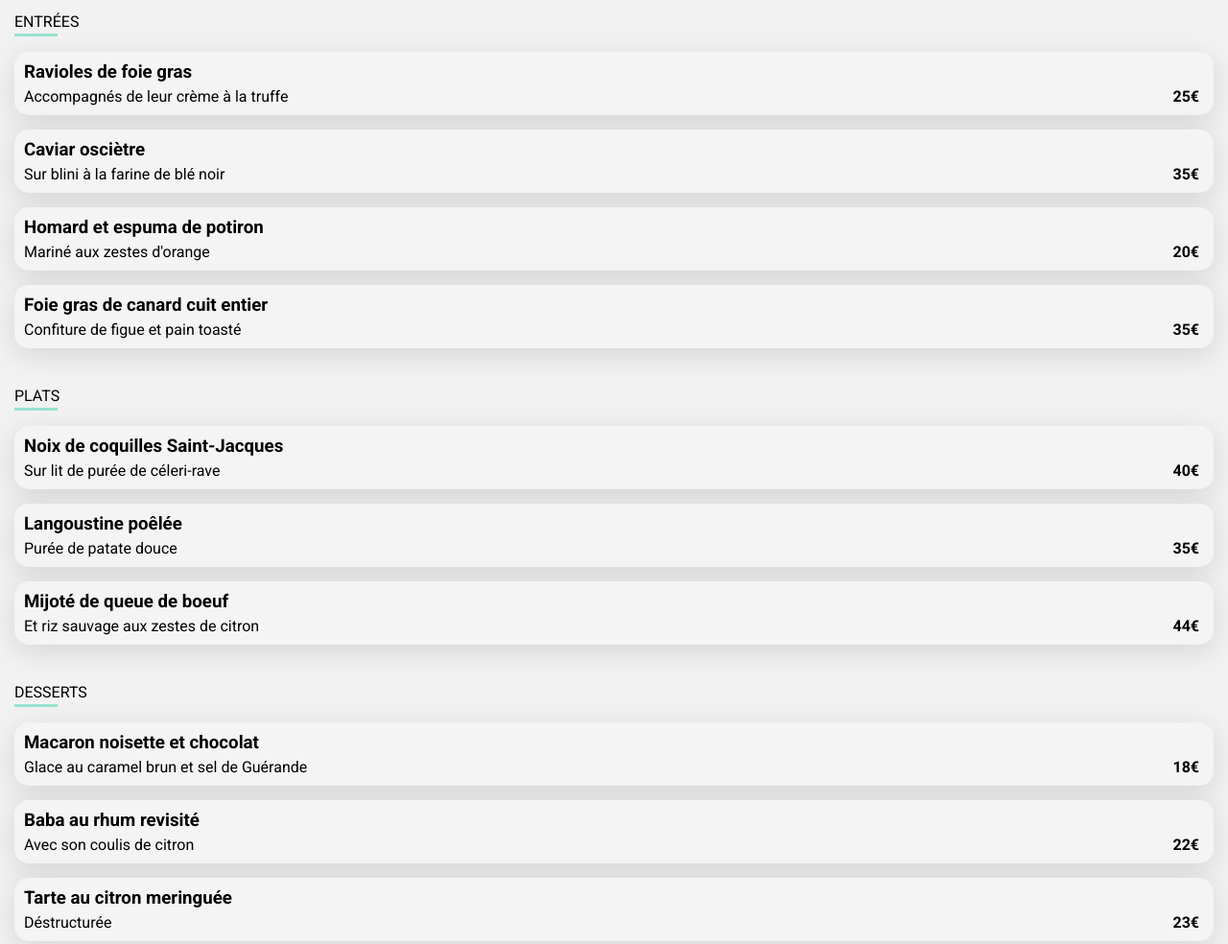
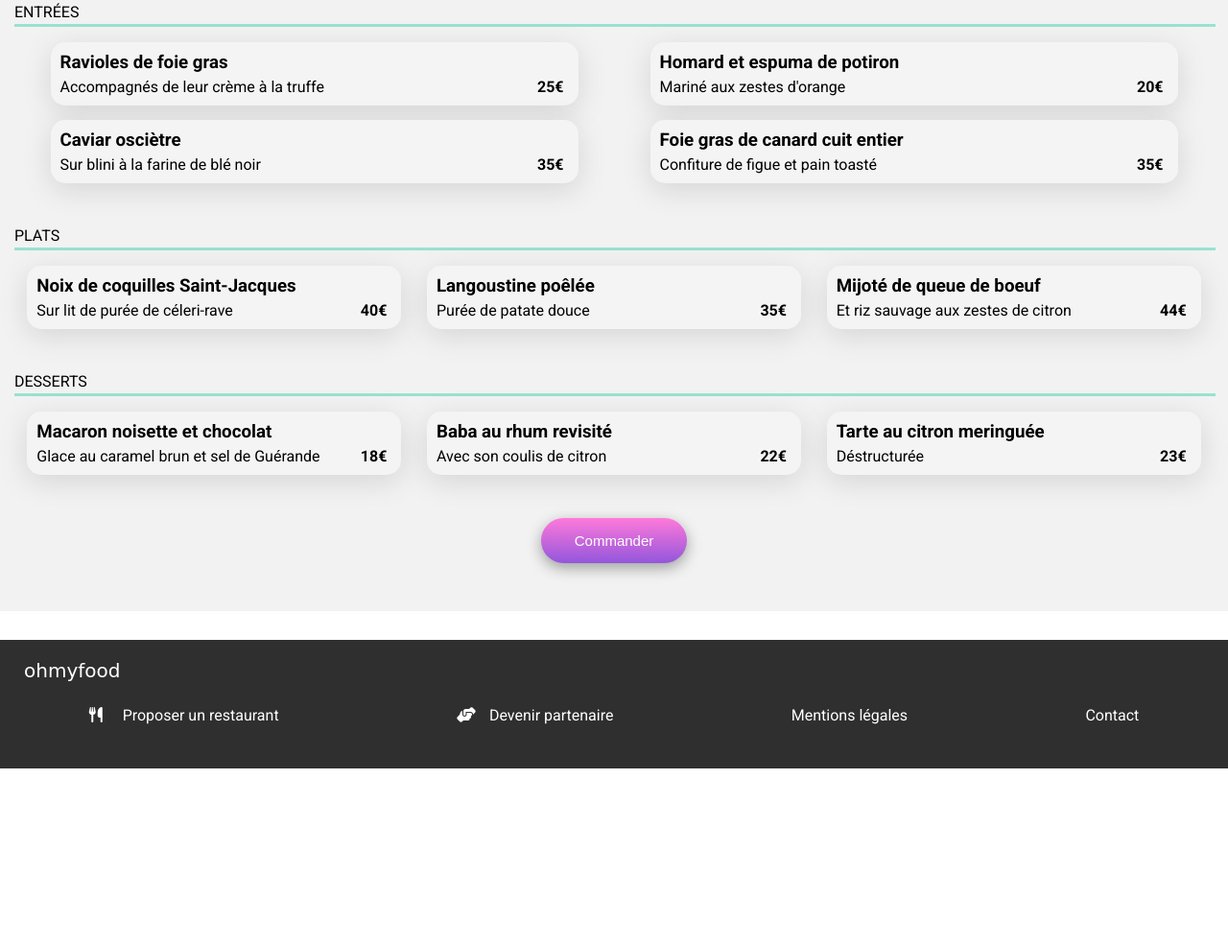
Before and after one commit to houssni-amin/Projet-3, a website: page la-note-enchantee.html in a window 1280 px wide. Shown: the part 376-1360 px from the top of the page at 96% size. After the commit the page ends 1177 px from the top, so only its background shows below. Drawn offline with Linux system fonts and the light colour scheme; a web font is replaced by a local one.

Commit message:
Ajout début media queries

```diff
--- a/la-note-enchantee.html
+++ b/la-note-enchantee.html
@@ -35,11 +35,12 @@
 				</span>
 			</div>
 			<h1>La note enchantée</h1>
-			<div class="plats">
+
 			<div class="noms">
 				<p>ENTRÉES</p>
 			</div>
-
+			<div class="plats">
+				<div class="top">
 					<a href="#">
 						<div class="food">
 							<div class="items">
@@ -69,7 +70,9 @@
 							</div>
 						</div>
 					</a>
+				</div>
 
+				<div class="bottom">
 					<a href="#">
 						<div class="food">
 							<div class="items">
@@ -100,12 +103,12 @@
 						</div>
 					</a>
 				</div>
+			</div>
 
-			<div class="plats">
 			<div class="noms">
 				<p>PLATS</p>
 			</div>
-
+			<div class="plats">
                 <a href="#">
 					<div class="food">
 						<div class="items">
@@ -152,11 +155,10 @@
 				</a>
 			</div>
 
-            <div class="plats">
 			<div class="noms">
 				<p>DESSERTS</p>
 			</div>
-
+            <div class="plats">
                 <a href="#">
 					<div class="food">
 						<div class="items">
--- a/sass/pages/_index.scss
+++ b/sass/pages/_index.scss
@@ -170,3 +170,29 @@
         }
     }
 }
+
+@media all and (min-width: 768px){
+    .fonctionnement{
+        display: flex;
+        flex-direction: center;
+    }
+
+    .flex{
+        display: flex;
+        flex-wrap: wrap;
+        justify-content: space-around;
+
+        .content{
+            min-width: 300px
+        }
+    }
+
+    footer{
+        padding-bottom: 30px;
+        ul{
+            padding: 0;
+            display: flex;
+            justify-content: space-around;
+        }
+    }
+}
--- a/sass/pages/_menu.scss
+++ b/sass/pages/_menu.scss
@@ -23,9 +23,9 @@
         margin-top: 10px;
     }
 
-    .plats{
     .noms{
         p{
+            margin-left: 15px;
             &:after{
                 content: "";
                 display: block;
@@ -34,7 +34,6 @@
                 height: 3px;
                 width: 45px;
                 margin-top: 3px;
-                }
             }
         }
     }
@@ -150,3 +149,39 @@ button{
 
     }
 }
+
+
+@media all and (min-width: 768px){
+    #menu{
+        .noms{
+            p{
+                margin-top: 30px;
+                margin-left: 15px;
+                &:after{
+                    content: "";
+                    display: block;
+                    background-color: #99E2D0;
+                    height: 3px;
+                    width: 99%;
+                    margin-top: 3px;
+                }
+            }
+        }
+        .plats{
+            display: flex;
+            flex-wrap: wrap;
+            justify-content: space-around;
+
+            .food{
+                min-width: 390px;
+
+            }
+
+            .top, .bottom{
+                .food{
+                    min-width: 550px;
+                }
+            }
+        }
+    }
+}
--- a/sass/utils/_loader.scss
+++ b/sass/utils/_loader.scss
@@ -5,7 +5,7 @@
     inset: 0;
     z-index: 1;
     opacity: 0.9;
-    animation: loader 0s 0s forwards; //modifier pour activer loader!!! (mettre 0.2s et 3s)
+    animation: loader 0.2s 1s forwards;
     transform-origin: top;
     display: grid;
     place-items: center;
```
Also changed, not shown: a-la-francaise.html (+3 -6 lines), index.html (+5 -1 lines), la-palette-du-gout.html (+4 -6 lines), le-delice-des-sens.html (+4 -6 lines), sass/main.css, 1 other file. Lines whose indentation alone changed are shown as unchanged.
